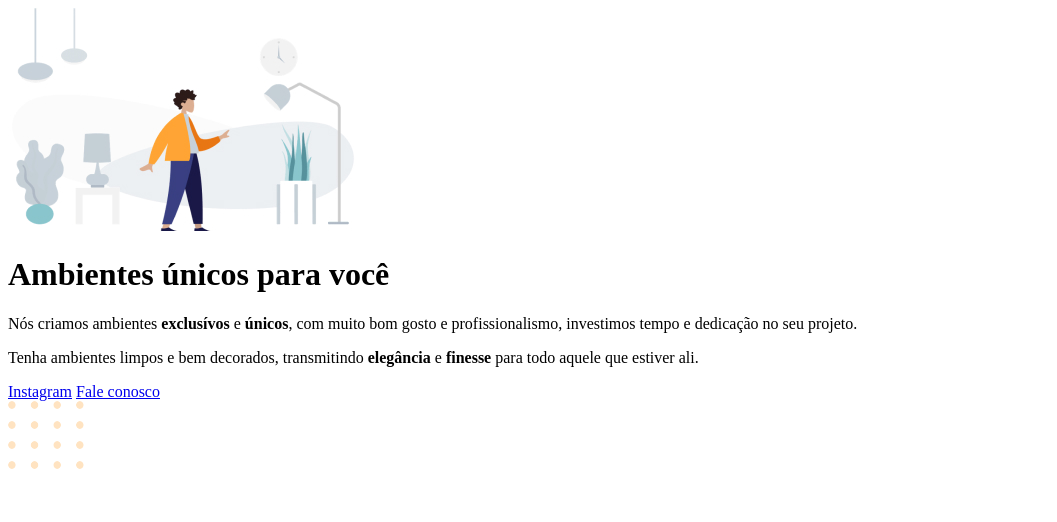
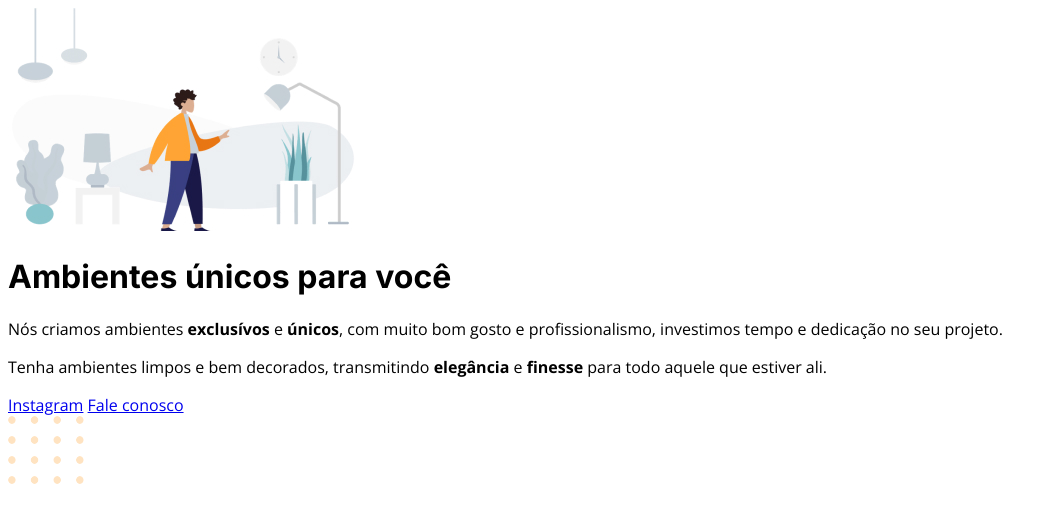
Before and after one commit to FelipeSoller/Explorer01, a plain HTML site: page index.html in a window 1280 px wide. Shown: the whole page, without its empty margins (0-1057 px from the left). Drawn offline with nearby package versions, Linux system fonts and the light colour scheme.

Commit message:
add new fonts

```diff
--- a/index.html
+++ b/index.html
@@ -2,8 +2,16 @@
 <html lang="pt-br">
 
 <head>
+  <link rel="preconnect" href="https://fonts.googleapis.com">
+  <link rel="preconnect" href="https://fonts.gstatic.com" crossorigin>
+
   <meta charset="UTF-8">
   <meta name="viewport" content="width=device-width, initial-scale=1.0">
+
+  <link href="https://fonts.googleapis.com/css2?family=Inter:wght@400;700&family=Open+Sans:wght@400;700&display=swap" rel="stylesheet">
+
+  <link rel="stylesheet" href="style.css">
+
   <title>Móveis Customizados</title>
 </head>
 
--- /dev/null
+++ b/style.css
@@ -0,0 +1,7 @@
+body {
+  font-family: 'Open Sans', sans-serif;
+}
+
+h1 {
+  font-family: 'Inter', sans-serif;
+}
```
